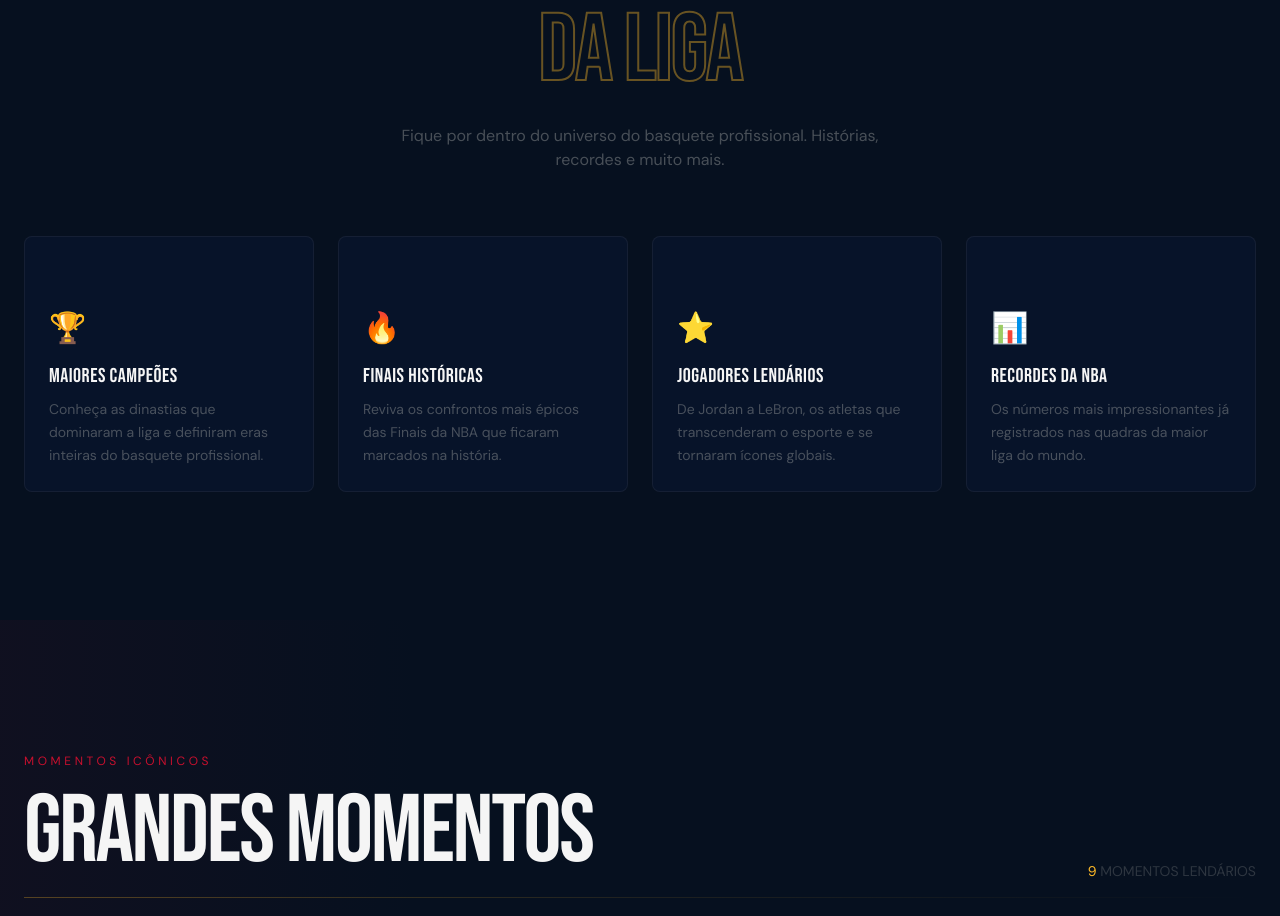
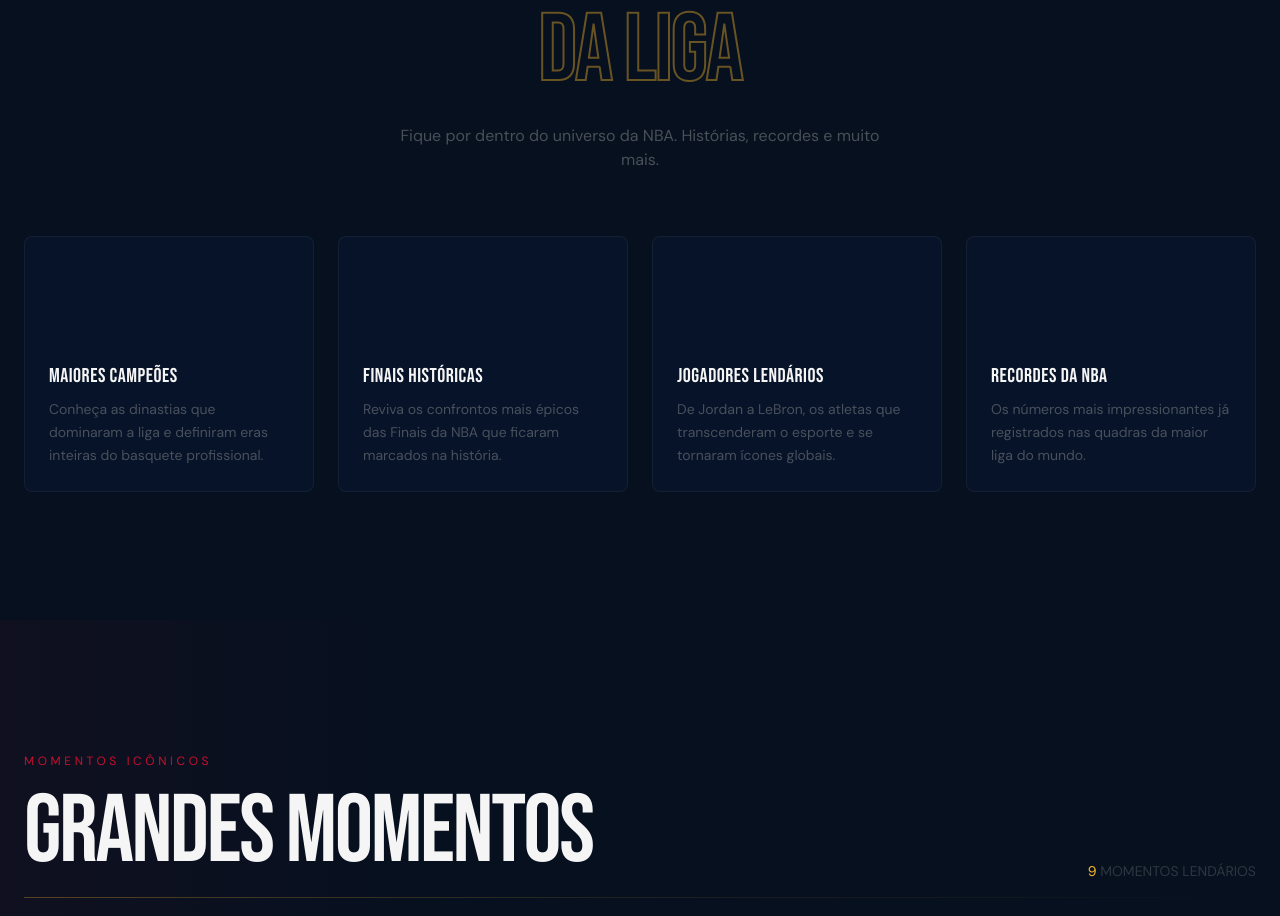
Before and after one commit to TiagoZardetto/NBA-WebSite, a React (Vite) app: page / in a window 1280 px wide. Shown: the part 2320-3236 px from the top of the page. Built offline with nearby package versions, Linux system fonts and the light colour scheme; a web font is replaced by a local one.

Commit message:
update: retirada de icones e começo da construção de Modal

```diff
--- a/src/components/ui/explore-section.jsx
+++ b/src/components/ui/explore-section.jsx
@@ -18,25 +18,21 @@
 
 	const categories = [
 		{
-			icon: "🏆",
 			title: "Maiores Campeões",
 			description:
 				"Conheça as dinastias que dominaram a liga e definiram eras inteiras do basquete profissional.",
 		},
 		{
-			icon: "🔥",
 			title: "Finais Históricas",
 			description:
 				"Reviva os confrontos mais épicos das Finais da NBA que ficaram marcados na história.",
 		},
 		{
-			icon: "⭐",
 			title: "Jogadores Lendários",
 			description:
 				"De Jordan a LeBron, os atletas que transcenderam o esporte e se tornaram ícones globais.",
 		},
 		{
-			icon: "📊",
 			title: "Recordes da NBA",
 			description:
 				"Os números mais impressionantes já registrados nas quadras da maior liga do mundo.",
@@ -62,8 +58,8 @@
 						<span className="text-outline">DA LIGA</span>
 					</h2>
 					<p className="font-dm text-nba-silver/50 mx-auto mt-6 max-w-lg text-base">
-						Fique por dentro do universo do basquete profissional. Histórias,
-						recordes e muito mais.
+						Fique por dentro do universo da NBA. Histórias, recordes e muito
+						mais.
 					</p>
 				</div>
 
@@ -75,11 +71,7 @@
 							className={`transition-all duration-700 ${visible ? "translate-y-0 opacity-100" : "translate-y-8 opacity-0"}`}
 							style={{ transitionDelay: `${200 + i * 100}ms` }}
 						>
-							<Information
-								icon={cat.icon}
-								title={cat.title}
-								description={cat.description}
-							/>
+							<Information title={cat.title} description={cat.description} />
 						</div>
 					))}
 				</div>
```
